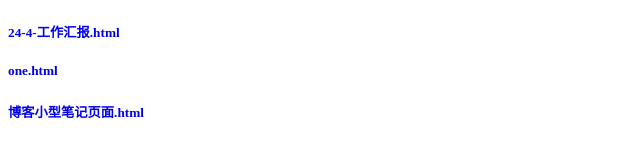
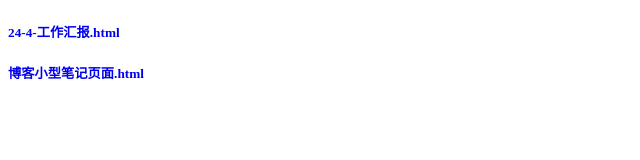
Before and after one commit to bajiuqier/bajiuqier.github.io, a plain HTML site: page index.html in a window 1280 px wide. Shown: the whole page, without its empty margins (0-640 px from the left). Drawn offline with Linux system fonts and the light colour scheme.

Commit message:
更新文章

```diff
--- a/index.html
+++ b/index.html
@@ -10,7 +10,6 @@
 <!-- <body style="background:#E0EEE8"> -->
 <body>
 <h5><a href="./docs.html/24-4-工作汇报.html" style="text-decoration: none" target="_blank">24-4-工作汇报.html</a></h5>
-<h5><a href="./docs.html/one.html" style="text-decoration: none" target="_blank">one.html</a></h5>
 <h5><a href="./docs.html/博客小型笔记页面.html" style="text-decoration: none" target="_blank">博客小型笔记页面.html</a></h5>
 
 </body>
```
Also changed, not shown: docs.html/one.html (deleted, +0 -1 lines), aa.html (deleted).
